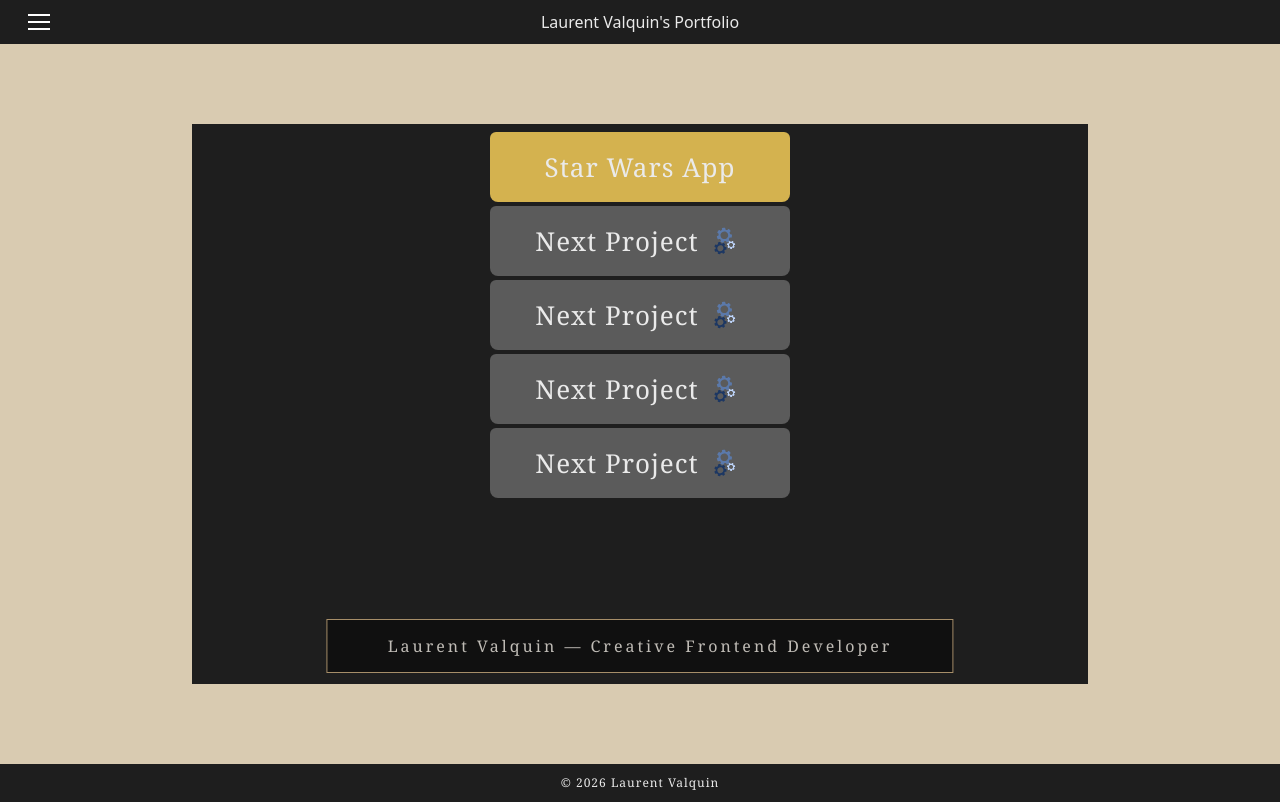
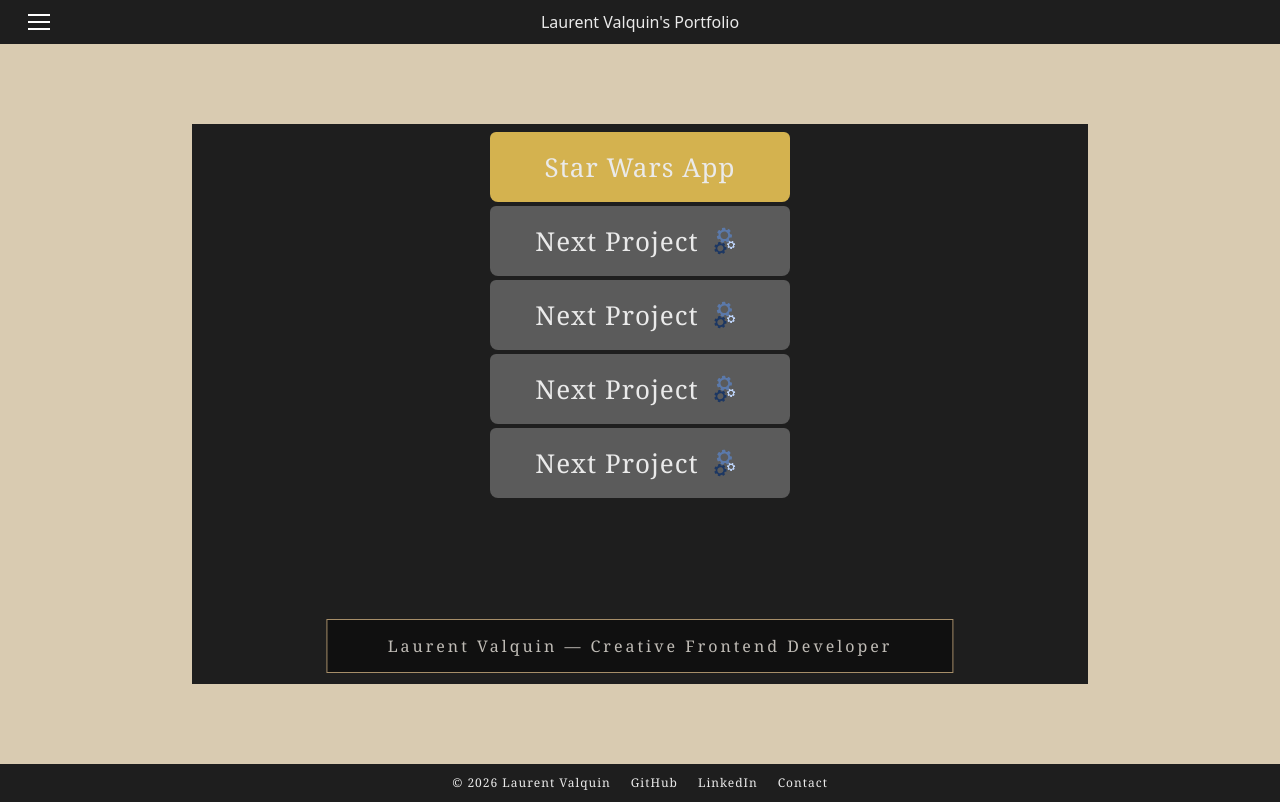
Before and after one commit to laurent-Valq/portfolio-laurent, a Next.js app: page / in a window 1280 px wide. Built offline with nearby package versions, Linux system fonts and the light colour scheme.

Commit message:
Add social links to footer

```diff
--- a/components/Footer.tsx
+++ b/components/Footer.tsx
@@ -9,8 +9,15 @@
       fontFamily: "Georgia, serif",
       fontSize: "12px",
       letterSpacing: "1px",
+      display: "flex",
+      alignItems: "center",
+      justifyContent: "center",
+      gap: "20px",
     }}>
-        © 2026 Laurent Valquin
+      <span>© 2026 Laurent Valquin</span>
+      <a href="https://github.com/laurent-Valq" target="_blank" rel="noopener noreferrer" style={{ color: "#eaeaea", textDecoration: "none" }}>GitHub</a>
+      <a href="https://linkedin.com/in/laurent-valquin" target="_blank" rel="noopener noreferrer" style={{ color: "#eaeaea", textDecoration: "none" }}>LinkedIn</a>
+      <a href="mailto:laurentvalquin81@gmail.com" style={{ color: "#eaeaea", textDecoration: "none" }}>Contact</a>
     </footer>
   );
 }
```
Lines whose indentation alone changed are shown as unchanged.
